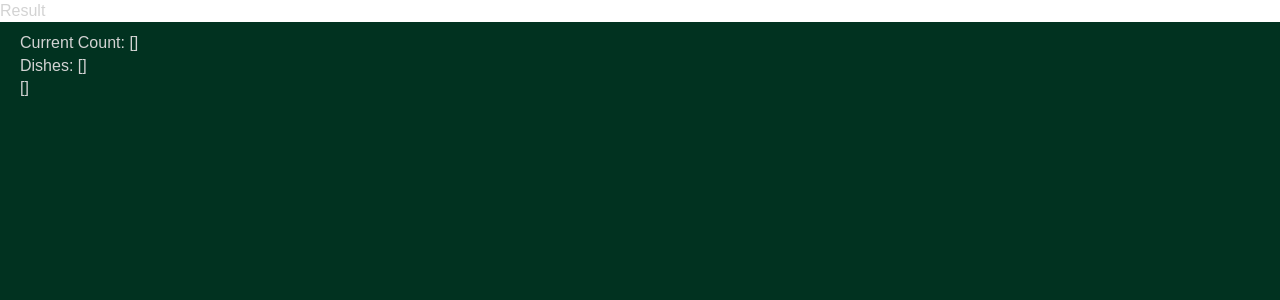
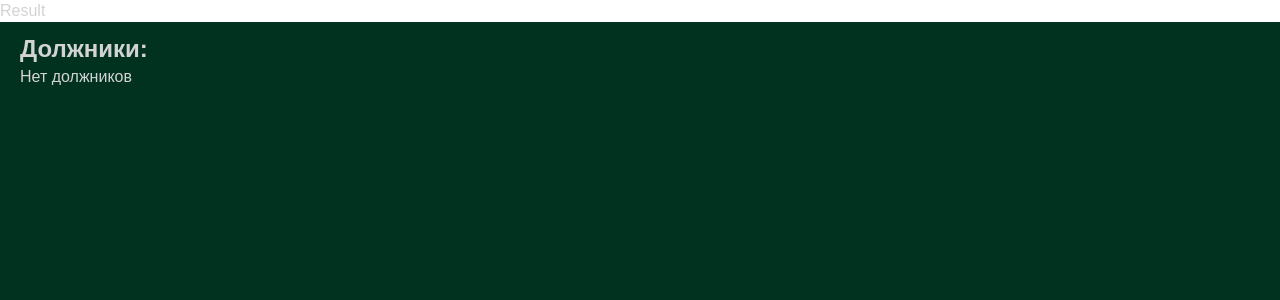
Before and after one commit to KolyaLuskarev/vue-project, a Vue app: page /result in a window 1280 px wide. Shown: the top 300 px of the page. Built offline with nearby package versions, Linux system fonts and the light colour scheme.

Commit message:
Доработан вывод результата

```diff
--- a/src/components/InputFoodForm.vue
+++ b/src/components/InputFoodForm.vue
@@ -63,5 +63,7 @@ const selectedNames = computed(() => {
 
 </script>
 
-<style scoped></style>
+<style lans="sass" scoped>
+@import '../assets/styles/main.sass'
+</style>
 @/stores/useOrderStore
--- a/src/pages/Result.vue
+++ b/src/pages/Result.vue
@@ -9,6 +9,8 @@ const foodStore = useOrderStore()
 const debtors= foodStore.debtors
 
 
+
+
 </script>
 
 <template>Result
@@ -16,10 +18,34 @@ const debtors= foodStore.debtors
 <div class="root">
 
      <div class="main">
- <div>Current Count: {{ store.names }}</div>
-      <div> Dishes: {{  foodStore.foodList  }}   </div>
 
-      <div> {{  debtors }}  </div>
+
+      <div>
+    <h2>Должники:</h2>
+    <ul v-if="debtors.length > 0">
+      <li v-for="debtor in debtors" :key="debtor.id">
+        <h3>{{ debtor.name }} - {{ debtor.debt.toFixed(2) }}</h3>
+        <ul v-if="debtor.orders.length > 0">
+          <template v-for="order in debtor.orders" :key="order.orderID" >
+            <template v-if="debtor.name !== order.payerName">
+               <li>
+            <h4>{{ order.foodName }} ({{ order.partOfPrise.toFixed(2) }})</h4>
+            <p>Кому должен: {{ order.payerName }}</p>
+            <!-- Список остальных участников заказа (кроме должника) -->
+            <p v-if="order.custNames.length > 1">
+              С кем:
+              <span v-for="(cust, index) in order.custNames" :key="cust.id">
+                {{ cust.name }}<span v-if="index !== order.custNames.length - 1">, </span>
+              </span>
+            </p>
+         </li>
+         </template>
+          </template>
+        </ul>
+      </li>
+    </ul>
+    <p v-else>Нет должников</p>
+  </div>
 
      </div>
     </div>
```
Also changed, not shown: src/assets/styles/common.sass (line endings or trailing spaces).
